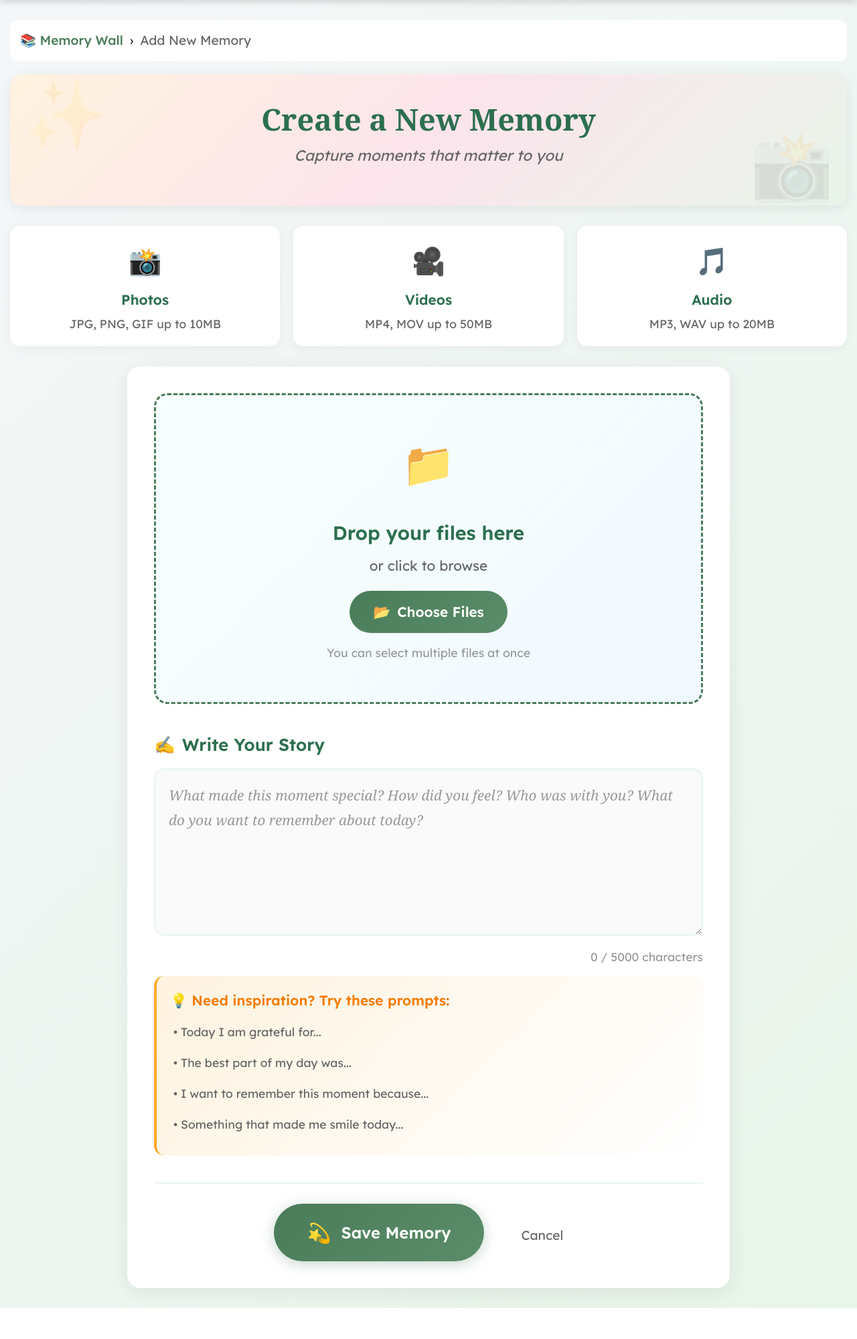
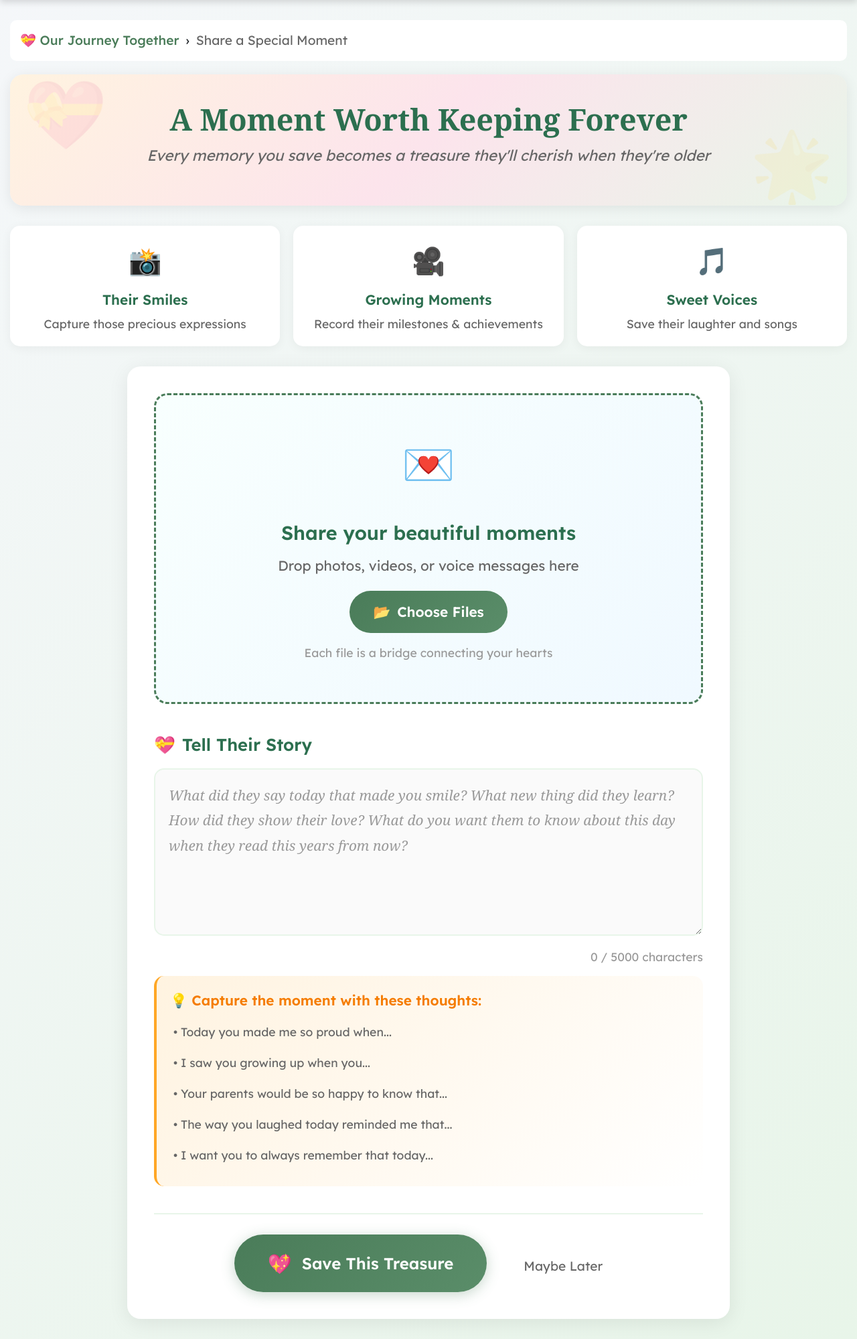
Before and after one commit to JingjingWu710/grandbridge, a Flask app: page /memories_wall/upload in a window 1280 px wide. Shown: the part 91-2090 px from the top of the page at 67% size. Before the commit the page ends 2044 px from the top, so only its background shows below. Run offline with Flask 3, Linux system fonts and the light colour scheme; the visitor is signed in with stand-in values (Sample User, id 1); parts of the project's set-up code (start-up, migrations or seed data) failed here and were passed over; some libraries are stand-ins or nearby versions.

Commit message:
optimize map and memory UI, implement delete memory

```diff
--- a/GrandBridge/memory/routes.py
+++ b/GrandBridge/memory/routes.py
@@ -1,4 +1,4 @@
-from flask import current_app, render_template, request, redirect, url_for, Blueprint
+from flask import current_app, render_template, request, redirect, url_for, Blueprint, flash
 import os
 from werkzeug.utils import secure_filename
 from GrandBridge.models import db, Memory
@@ -38,3 +38,33 @@ def upload():
         return redirect(url_for('memory.memories', id=current_user.id))
 
     return render_template('upload.html')
+
+@memory.route('/memory/delete/<int:id>')
+@login_required
+def delete_memory(id):
+    # Find the memory by ID and ensure it belongs to the current user
+    memory_to_delete = Memory.query.filter_by(id=id, userid=current_user.id).first()
+
+    # If memory doesn't exist or doesn't belong to the user, redirect
+    if not memory_to_delete:
+        # You could also flash an error message here
+        return redirect(url_for('memory.memories'))
+
+    # Delete the file from the filesystem if it exists
+    if memory_to_delete.filename:
+        file_path = os.path.join(current_app.config['UPLOAD_FOLDER'], memory_to_delete.filename)
+        if os.path.exists(file_path):
+            try:
+                os.remove(file_path)
+            except OSError:
+                # Log the error or flash a warning, but continue with database deletion
+                pass
+
+    # Delete the memory from the database
+    db.session.delete(memory_to_delete)
+    db.session.commit()
+
+    flash('You have successfully deleted this memory.', 'info')
+
+    # Redirect back to the memories page
+    return redirect(url_for('memory.memories'))
--- a/GrandBridge/models.py
+++ b/GrandBridge/models.py
@@ -34,7 +34,6 @@ class User(db.Model, UserMixin):
     contact_info = db.Column(db.String(60), nullable=True)
 
 
-    # Family relationship for normal users
     family_id = db.Column(db.Integer, db.ForeignKey('family.id'), nullable=True)
     admin_families = db.relationship(
     'Family',
@@ -96,7 +95,6 @@ class Family(db.Model):
     id = db.Column(db.Integer, primary_key=True)
     name = db.Column(db.String(50), nullable=False)
 
-    # One-to-many: a family has multiple users
     members = db.relationship('User', backref='family', lazy=True)
 
     def __repr__(self):
--- a/GrandBridge/templates/food_record.html
+++ b/GrandBridge/templates/food_record.html
@@ -491,7 +491,7 @@
 
     <!-- Encouragement Message -->
     <div class="encouragement-message">
-        🌟 Great job keeping track of your meals! Every record helps you understand your nutrition better.
+        🌟 Great job keeping track of your meals! Every record helps you understand your family's nutrition better.
     </div>
     {% endif %}
 
--- a/GrandBridge/templates/map.html
+++ b/GrandBridge/templates/map.html
@@ -638,7 +638,7 @@
                     map: map,
                     title: location.name || 'Food Pickup Point',
                     icon: {
-                        url: 'http://maps.google.com/mapfiles/ms/icons/green-dot.png',
+                        url: 'http://maps.google.com/mapfiles/ms/icons/red-dot.png',
                         scaledSize: new google.maps.Size(35, 35)
                     }
                 });
--- a/GrandBridge/templates/upload.html
+++ b/GrandBridge/templates/upload.html
@@ -14,7 +14,7 @@
     }
 
     .upload-header::before {
-        content: '✨';
+        content: '💝';
         position: absolute;
         font-size: 100px;
         opacity: 0.1;
@@ -24,7 +24,7 @@
     }
 
     .upload-header::after {
-        content: '📸';
+        content: '🌟';
         position: absolute;
         font-size: 100px;
         opacity: 0.1;
@@ -407,33 +407,33 @@
 
 <!-- Breadcrumb Navigation -->
 <div class="breadcrumb">
-    <a href="{{ url_for('memory.memories') }}">📚 Memory Wall</a>
+    <a href="{{ url_for('memory.memories') }}">💝 Our Journey Together</a>
     <span style="margin: 0 10px;">›</span>
-    <span style="color: #666;">Add New Memory</span>
+    <span style="color: #666;">Share a Special Moment</span>
 </div>
 
 <!-- Header -->
 <div class="upload-header">
-    <h1 class="upload-title">Create a New Memory</h1>
-    <p class="upload-subtitle">Capture moments that matter to you</p>
+    <h1 class="upload-title">A Moment Worth Keeping Forever</h1>
+    <p class="upload-subtitle">Every memory you save becomes a treasure they'll cherish when they're older</p>
 </div>
 
 <!-- Info Cards -->
 <div class="info-cards">
     <div class="info-card">
         <div class="info-card-icon">📸</div>
-        <div class="info-card-title">Photos</div>
-        <div class="info-card-text">JPG, PNG, GIF up to 10MB</div>
+        <div class="info-card-title">Their Smiles</div>
+        <div class="info-card-text">Capture those precious expressions</div>
     </div>
     <div class="info-card">
         <div class="info-card-icon">🎥</div>
-        <div class="info-card-title">Videos</div>
-        <div class="info-card-text">MP4, MOV up to 50MB</div>
+        <div class="info-card-title">Growing Moments</div>
+        <div class="info-card-text">Record their milestones & achievements</div>
     </div>
     <div class="info-card">
         <div class="info-card-icon">🎵</div>
-        <div class="info-card-title">Audio</div>
-        <div class="info-card-text">MP3, WAV up to 20MB</div>
+        <div class="info-card-title">Sweet Voices</div>
+        <div class="info-card-text">Save their laughter and songs</div>
     </div>
 </div>
 
@@ -442,23 +442,23 @@
     <form method="POST" enctype="multipart/form-data" id="uploadForm">
         <!-- File Upload Area -->
         <div class="file-upload-area" id="fileUploadArea">
-            <div class="upload-icon">📁</div>
-            <div class="upload-main-text">Drop your files here</div>
-            <div class="upload-sub-text">or click to browse</div>
+            <div class="upload-icon">💌</div>
+            <div class="upload-main-text">Share your beautiful moments</div>
+            <div class="upload-sub-text">Drop photos, videos, or voice messages here</div>
             <input type="file" name="file[]" multiple class="file-input" id="fileInput"
                    accept="image/*,video/*,audio/*">
             <button type="button" class="upload-button" onclick="document.getElementById('fileInput').click()">
                 <span>📂</span> Choose Files
             </button>
             <div style="margin-top: 15px; font-size: 1.1rem; color: #999;">
-                You can select multiple files at once
+                Each file is a bridge connecting your hearts
             </div>
         </div>
 
         <!-- File Preview -->
         <div class="file-preview-container" id="filePreviewContainer">
             <div class="file-preview-title">
-                <span id="fileCount">0</span> file(s) selected
+                <span id="fileCount">0</span> precious moment(s) selected
             </div>
             <div class="file-preview-grid" id="filePreviewGrid"></div>
         </div>
@@ -466,28 +466,31 @@
         <!-- Journal Entry Section -->
         <div class="journal-section">
             <label class="journal-label">
-                <span>✍️</span> Write Your Story
+                <span>💝</span> Tell Their Story
             </label>
             <textarea name="text"
                       class="journal-textarea"
                       id="journalText"
-                      placeholder="What made this moment special? How did you feel? Who was with you? What do you want to remember about today?"></textarea>
+                      placeholder="What did they say today that made you smile? What new thing did they learn? How did they show their love? What do you want them to know about this day when they read this years from now?"></textarea>
             <div class="char-counter" id="charCounter">0 / 5000 characters</div>
 
             <!-- Writing Prompts -->
             <div class="writing-prompts">
-                <div class="prompts-title">💡 Need inspiration? Try these prompts:</div>
-                <div class="prompt-item" onclick="addPrompt('Today I am grateful for...')">
-                    • Today I am grateful for...
+                <div class="prompts-title">💡 Capture the moment with these thoughts:</div>
+                <div class="prompt-item" onclick="addPrompt('Today you made me so proud when...')">
+                    • Today you made me so proud when...
                 </div>
-                <div class="prompt-item" onclick="addPrompt('The best part of my day was...')">
-                    • The best part of my day was...
+                <div class="prompt-item" onclick="addPrompt('I saw you growing up when you...')">
+                    • I saw you growing up when you...
                 </div>
-                <div class="prompt-item" onclick="addPrompt('I want to remember this moment because...')">
-                    • I want to remember this moment because...
+                <div class="prompt-item" onclick="addPrompt('Your parents would be so happy to know that...')">
+                    • Your parents would be so happy to know that...
                 </div>
-                <div class="prompt-item" onclick="addPrompt('Something that made me smile today...')">
-                    • Something that made me smile today...
+                <div class="prompt-item" onclick="addPrompt('The way you laughed today reminded me that...')">
+                    • The way you laughed today reminded me that...
+                </div>
+                <div class="prompt-item" onclick="addPrompt('I want you to always remember that today...')">
+                    • I want you to always remember that today...
                 </div>
             </div>
         </div>
@@ -495,10 +498,10 @@
         <!-- Submit Section -->
         <div class="submit-section">
             <button type="submit" class="submit-btn" id="submitBtn">
-                <span style="font-size: 1.8rem;">💫</span> Save Memory
+                <span style="font-size: 1.8rem;">💖</span> Save This Treasure
             </button>
             <a href="{{ url_for('memory.memories') }}" class="cancel-link">
-                Cancel
+                Maybe Later
             </a>
         </div>
     </form>
@@ -639,7 +642,7 @@
     document.getElementById('uploadForm').addEventListener('submit', (e) => {
         const submitBtn = document.getElementById('submitBtn');
         submitBtn.disabled = true;
-        submitBtn.innerHTML = '<span style="font-size: 1.8rem;">⏳</span> Saving...';
+        submitBtn.innerHTML = '<span style="font-size: 1.8rem;">⏳</span> Saving this treasure...';
     });
 </script>
 
--- a/GrandBridge/users/routes.py
+++ b/GrandBridge/users/routes.py
@@ -265,5 +265,5 @@ def all_families():
         return redirect(url_for('main.home'))
 
     # Assuming current_user.admin_families relationship exists
-    families = current_user.admin_families
+    families = current_user.admin_families.all()
     return render_template('all_families.html', families=families)
```
Also changed, not shown: GrandBridge/calendar/routes.py (+20 -3 lines), GrandBridge/foodmap/routes.py (+32 -32 lines), GrandBridge/nutrition/routes.py (+7 -5 lines), GrandBridge/templates/all_families.html (+17 -7 lines), GrandBridge/templates/memory.html (+207 -41 lines).
